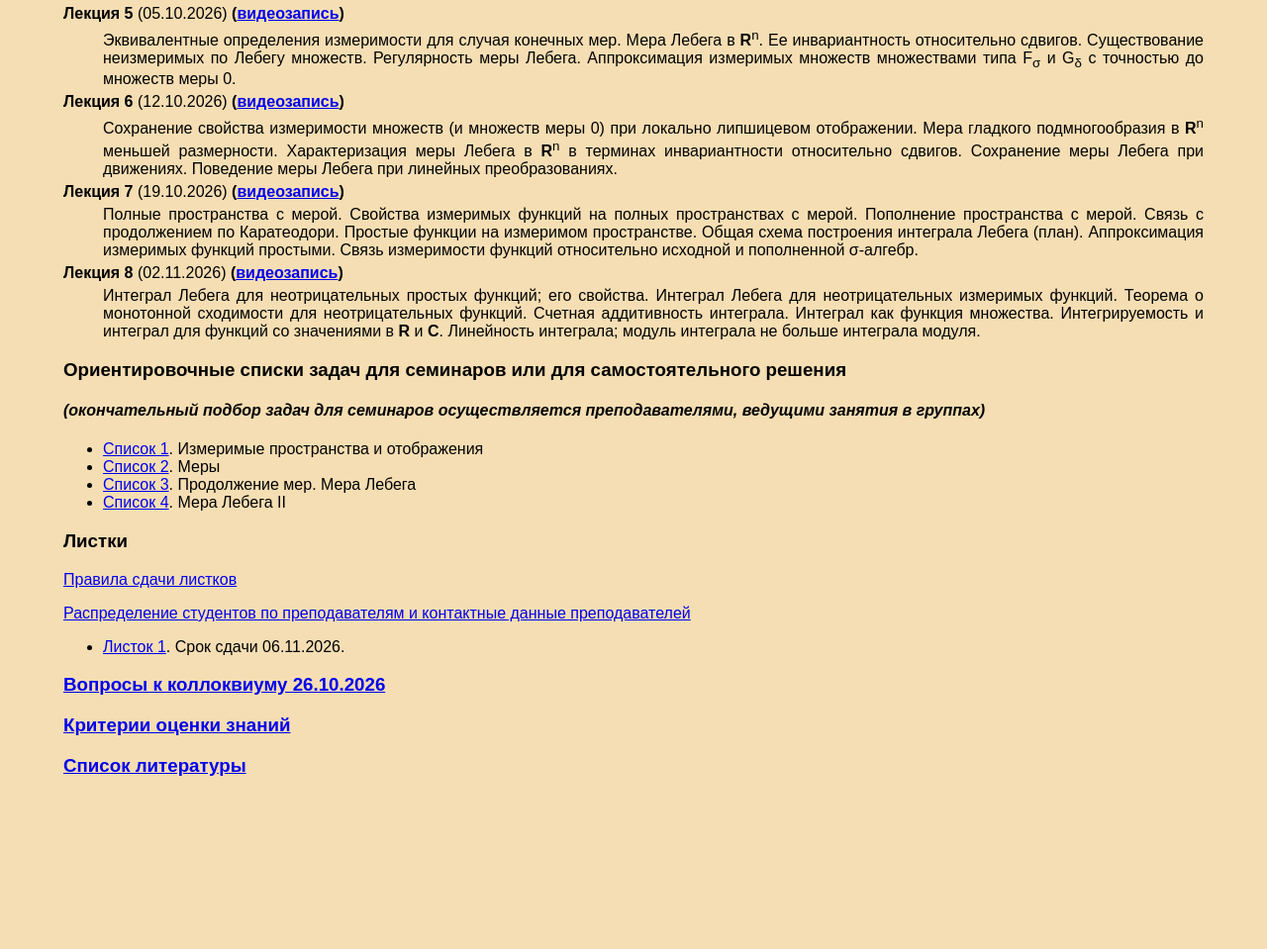
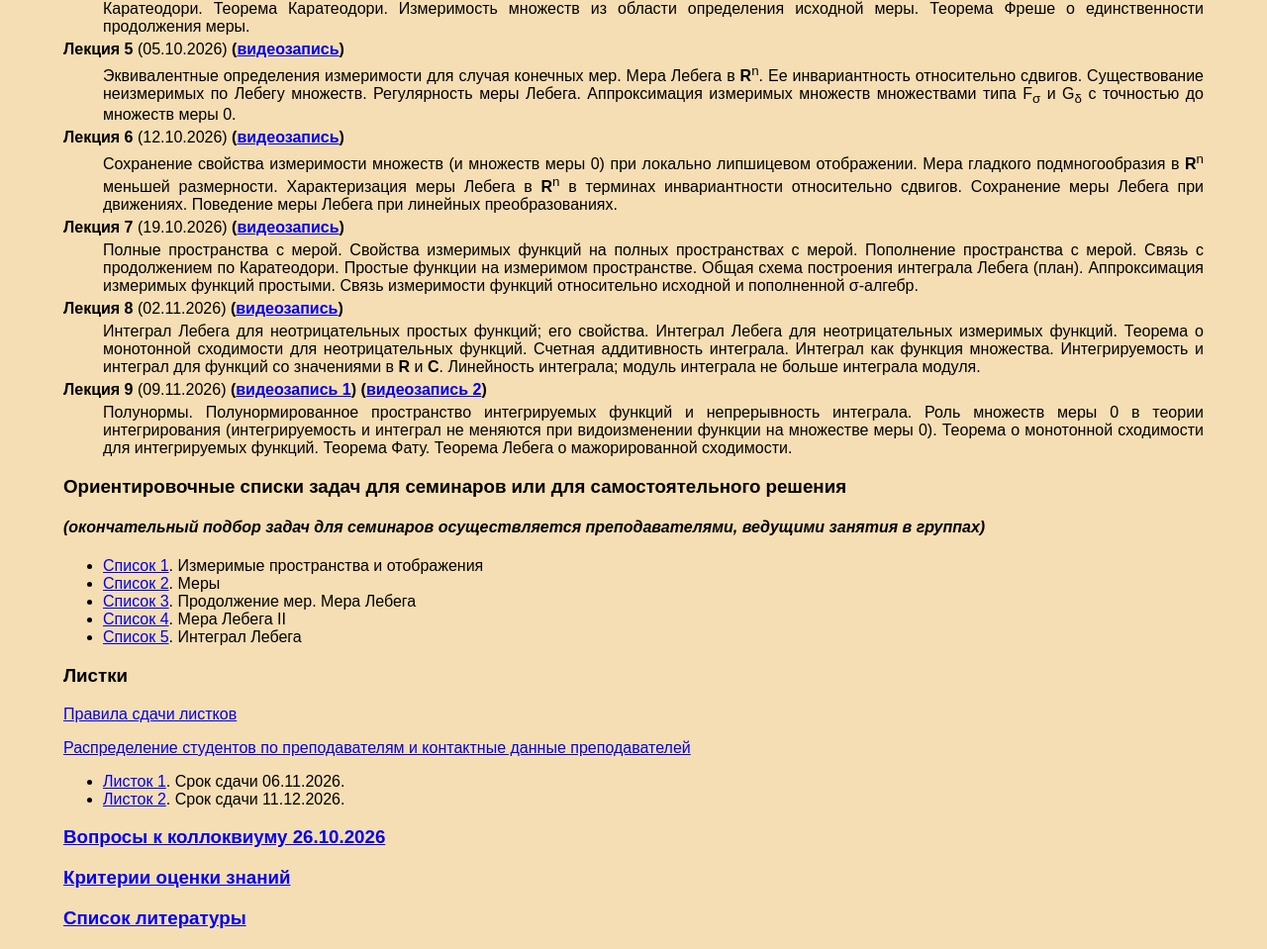
Before and after one commit to pirkosha/pirkosha.github.io, a plain HTML site: page teach/syllabus/measint26/measint26.html in a window 1280 px wide. Shown: the part 713-1672 px from the top of the page at 99% size. Before the commit the page ends 1518 px from the top, so only its background shows below. Drawn offline with Linux system fonts and the light colour scheme.

Commit message:
new files uploaded

```diff
--- a/teach/syllabus/measint26/measint26.html
+++ b/teach/syllabus/measint26/measint26.html
@@ -41,6 +41,8 @@
 <h3>Объявления</h3>
 
 <ul>
+<li>14.11.2026. Выложен листок 2. Обновлено распределение студентов по преподавателям.
+<li>14.11.2026. Выложен 5-й список задач для семинаров.
 <li>19.10.2026. Выложена программа коллоквиума 26.10.2026.
 <li>19.10.2026. Выложен 4-й список задач для семинаров.
 <li>09.10.2026. Опубликованы правила сдачи листков. Выложен листок 1 (см. ниже).
@@ -96,6 +98,11 @@
 Теорема о монотонной сходимости для неотрицательных функций. Счетная аддитивность интеграла.
 Интеграл как функция множества. Интегрируемость и интеграл для функций со значениями в <b>R</b> и <b>C</b>.
 Линейность интеграла; модуль интеграла не больше интеграла модуля.</dd>
+	<dt> <b>Лекция 9</b> (09.11.2026) <b>(<a href="https://youtu.be/d9rZKlYZz5I?si=sUP_UdnnpGjFkOSf">видеозапись 1</a>)
+(<a href="https://www.youtube.com/live/2zSli__PZg0?si=vilfAno0GtUpu6Ts">видеозапись 2</a>)</b></dt>
+<dd>Полунормы. Полунормированное пространство интегрируемых функций и непрерывность интеграла. Роль множеств меры 0 в теории
+интегрирования (интегрируемость и интеграл не меняются при видоизменении функции на множестве меры 0).
+Теорема о монотонной сходимости для интегрируемых функций. Теорема Фату. Теорема Лебега о мажорированной сходимости.</dd>
 </dl>
 
 
@@ -110,6 +117,7 @@
 <li><a href="http://pirkosha.github.io/teach/exer/measint26/meas_sem_02.pdf">Список 2</a>. Меры
 <li><a href="http://pirkosha.github.io/teach/exer/measint26/meas_sem_03.pdf">Список 3</a>. Продолжение мер. Мера Лебега
 <li><a href="http://pirkosha.github.io/teach/exer/measint26/meas_sem_04.pdf">Список 4</a>. Мера Лебега II
+<li><a href="http://pirkosha.github.io/teach/exer/measint26/meas_sem_05.pdf">Список 5</a>. Интеграл Лебега
 </ul>
 
 <p>
@@ -126,6 +134,7 @@
 
 <ul>
 <li><a href="http://pirkosha.github.io/teach/exer/measint26/meas_list_01.pdf">Листок 1</a>. Срок сдачи 06.11.2026.
+<li><a href="http://pirkosha.github.io/teach/exer/measint26/meas_list_02.pdf">Листок 2</a>. Срок сдачи 11.12.2026.
 </ul>
 
 <p>
```
Also changed, not shown: 2 other files.
